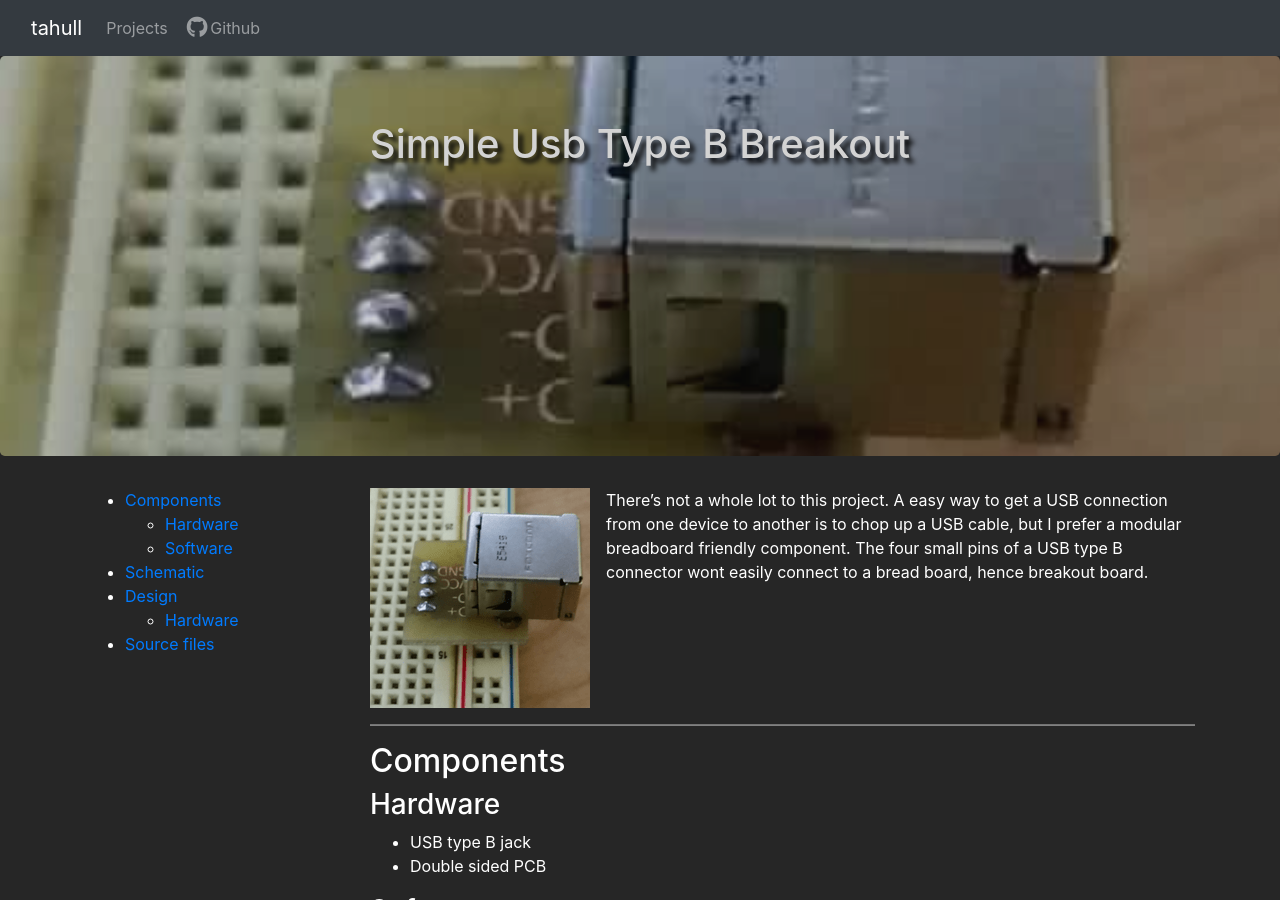
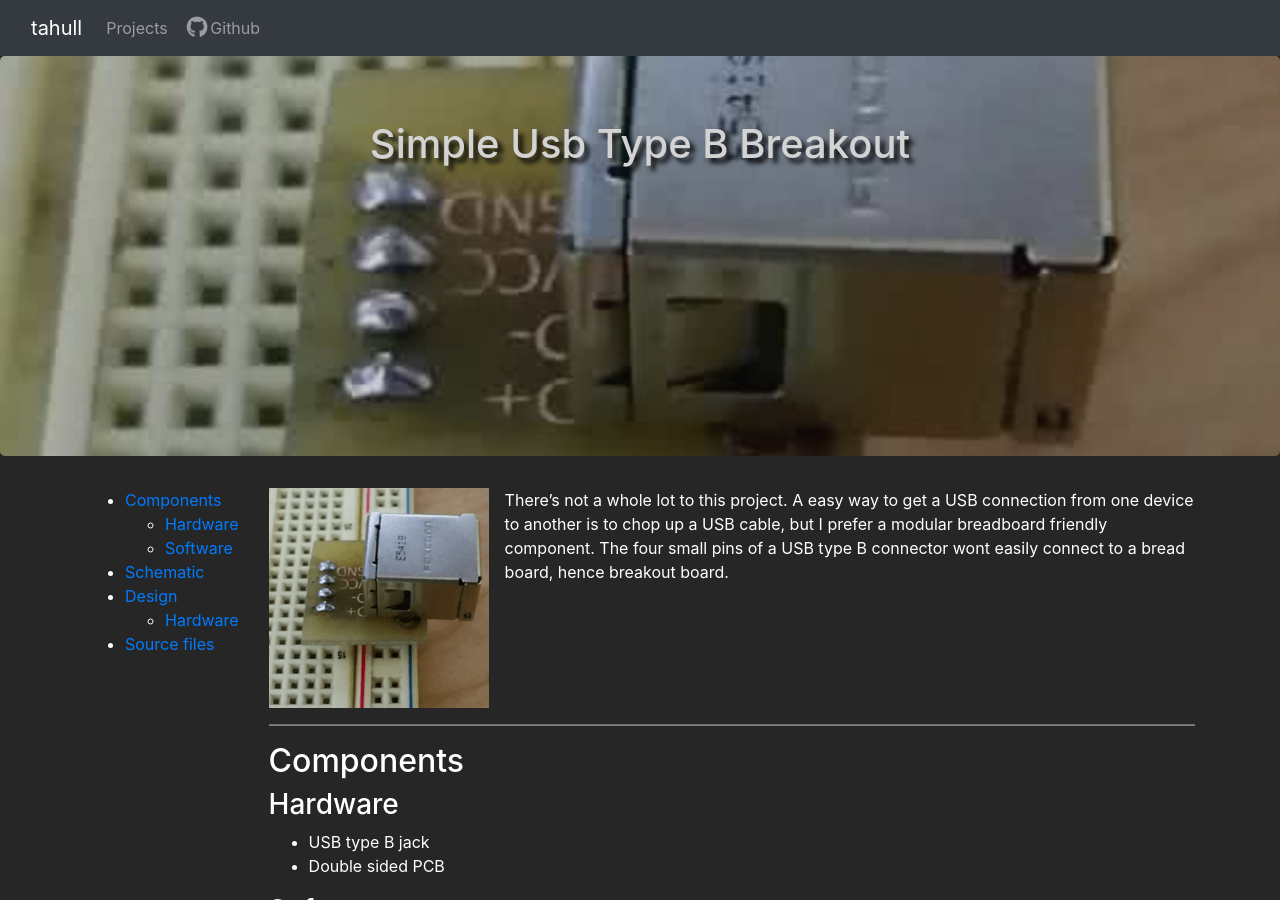
Before and after one commit to tahull/tahull.github.io, a Jekyll site: the page built from _posts/projects/pcb/2017-03-14-simple-usb-type-b-breakout.md, in a window 1280 px wide and 900 px high. Built offline with Jekyll 4.4.1, drawn with Linux system fonts in a browser that asks for light colours; nearby versions of some CDN libraries.

Commit message:
project layout tweak

```diff
--- a/_layouts/project.html
+++ b/_layouts/project.html
@@ -60,12 +60,14 @@ layout: default
 
 
   <div class="row">
-    <div class="col-lg-3">
+    <div class="col-md-auto">
        <div class="sticky-top side-toc">
         {% include toc.html html=content h_min=2 h_max=3 %}
       </div>
     </div>
-    <div class="col-lg-9">{{ content }}</div>
+    <div class="col">
+        {{ content }}
+    </div>
   </div>
 
   {% if jekyll.environment == 'production' and site.disqus.shortname %}
```
